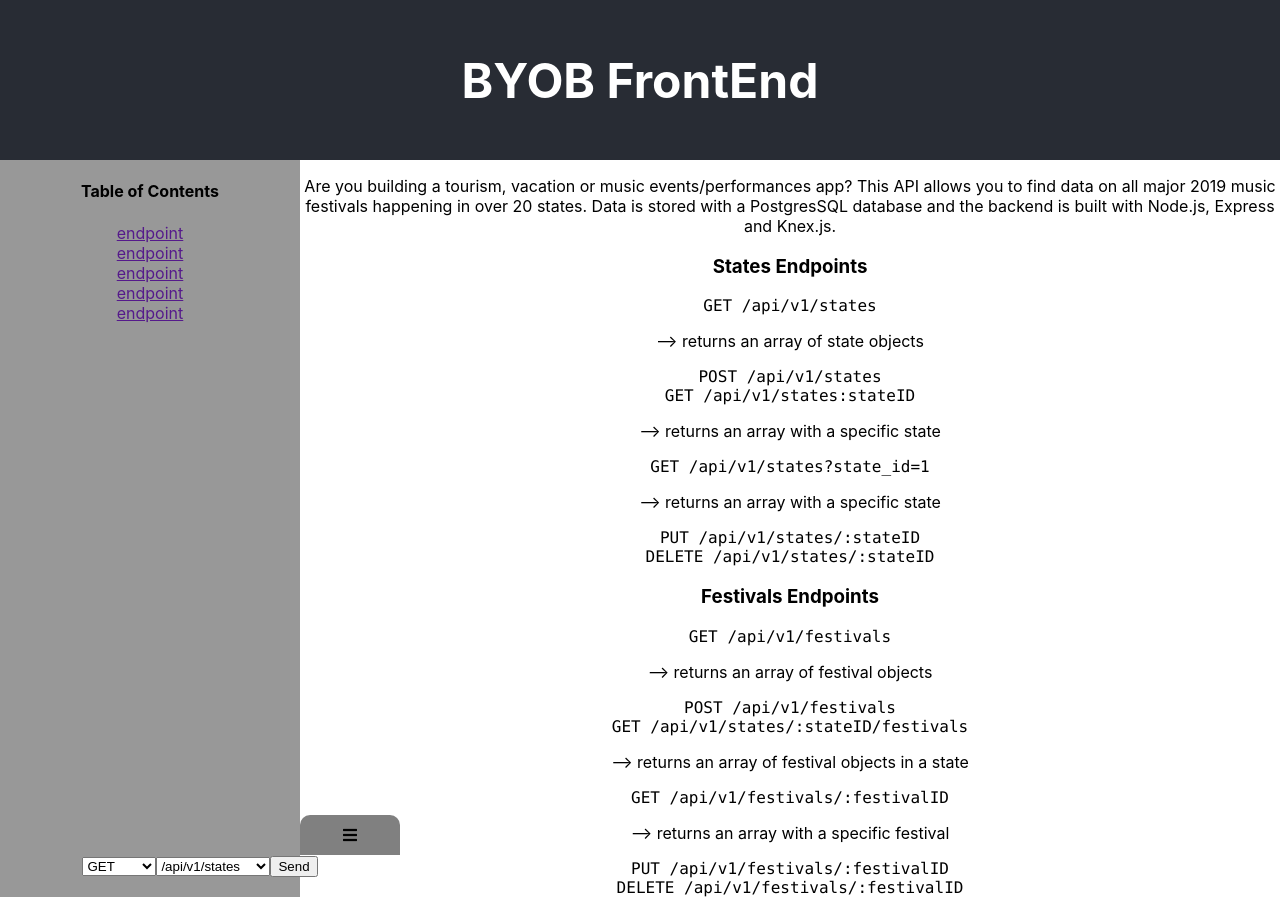
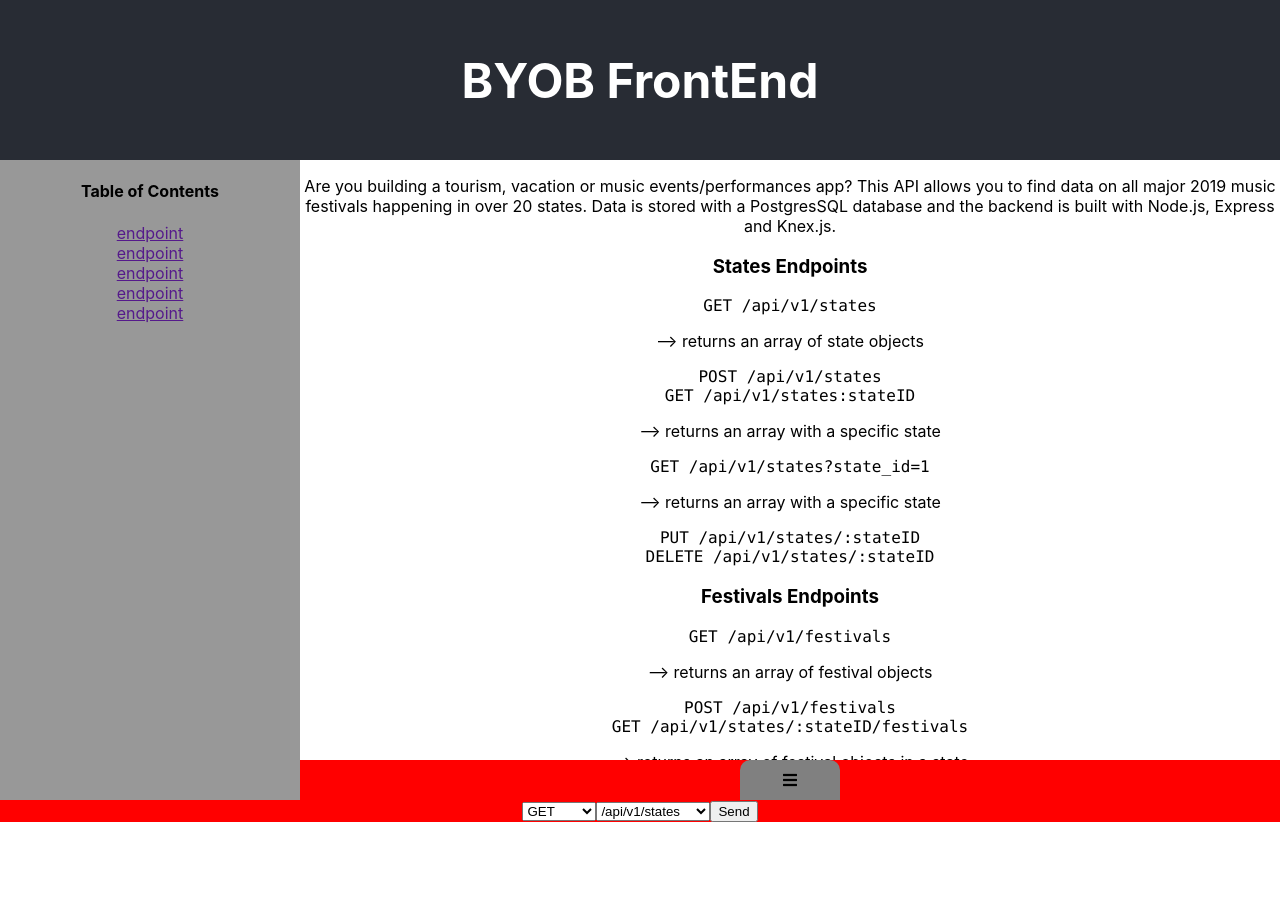
Before and after one commit to KylieStanley/byob-frontend, a React (Create React App) app: page / in a window 1280 px wide. After the commit the page ends 842 px from the top, so only its background shows below. Built offline with nearby package versions, Linux system fonts and the light colour scheme.

Commit message:
Fix Drawer positioning

```diff
--- a/src/App.css
+++ b/src/App.css
@@ -1,3 +1,12 @@
+body {
+  overflow: hidden;
+  margin: 0;
+}
+
+body * {
+  position: relative;
+}
+
 .App {
   text-align: center;
   position: relative;
@@ -15,17 +24,28 @@
   color: white;
 }
 
-.main {
+.main-grid {
   display: grid;
   grid-template-columns: 300px 1fr;
+  height: 100%;
 }
 
-nav {
+.sidebar-nav {
+  background: #989898;
   display: flex;
   flex-direction: column;
-  background: #989898;
+  height: calc(100vh - 200px);
+}
+
+.main-content {
+  overflow-y: scroll;
+  height: calc(100vh - 200px);
 }
 
 code {
   display: block;
 }
+
+.bottom-indicator {
+  margin-bottom: 0;
+}
--- a/src/App.js
+++ b/src/App.js
@@ -9,8 +9,8 @@ class App extends Component {
         <header className="App-header">
           <h1>BYOB FrontEnd</h1>
         </header>
-        <div className="main">
-          <nav>
+        <div className="main-grid">
+          <nav className="sidebar-nav">
             <h4>Table of Contents</h4>
             <a href="">endpoint</a>
             <a href="">endpoint</a>
@@ -18,7 +18,7 @@ class App extends Component {
             <a href="">endpoint</a>
             <a href="">endpoint</a>
           </nav>
-          <main>
+          <main className="main-content">
             <p>Are you building a tourism, vacation or music events/performances app?
              This API allows you to find data on all major 2019 music festivals
              happening in over 20 states. Data is stored with a PostgresSQL database
@@ -57,6 +57,8 @@ class App extends Component {
                 <code>PUT /api/v1/festivals/:festivalID</code>
 
                 <code>DELETE /api/v1/festivals/:festivalID</code>
+
+                <h3 className='bottom-indicator'>bottom of page</h3>
           </main>
         </div>
         <Drawer />
--- a/src/Drawer.css
+++ b/src/Drawer.css
@@ -1,6 +1,17 @@
 .drawer {
+  height: 100%;
+  width: 100%;
+  z-index: 1;
+}
+
+.drawer-hide {
+  background-color: red;
+}
+
+.drawer-view {
   position: absolute;
-  bottom: 0;
+  background-color: orange;
+  top: 160px;
 }
 
 .tab-container {
--- a/src/Drawer.js
+++ b/src/Drawer.js
@@ -16,9 +16,17 @@ class Drawer extends Component {
     this.setState({ showDrawer: !this.state.showDrawer })
   }
 
+  changeDrawerClass = () => {
+    if (this.state.showDrawer) {
+      return "drawer drawer-view"
+    } else {
+      return "drawer drawer-hide"
+    }
+  }
+
   render() {
     return (
-      <div className="drawer">
+      <div className={ this.changeDrawerClass() }>
         <div className="tab-container">
           <div className="mock-side"></div>
           <div className="tab">
```
